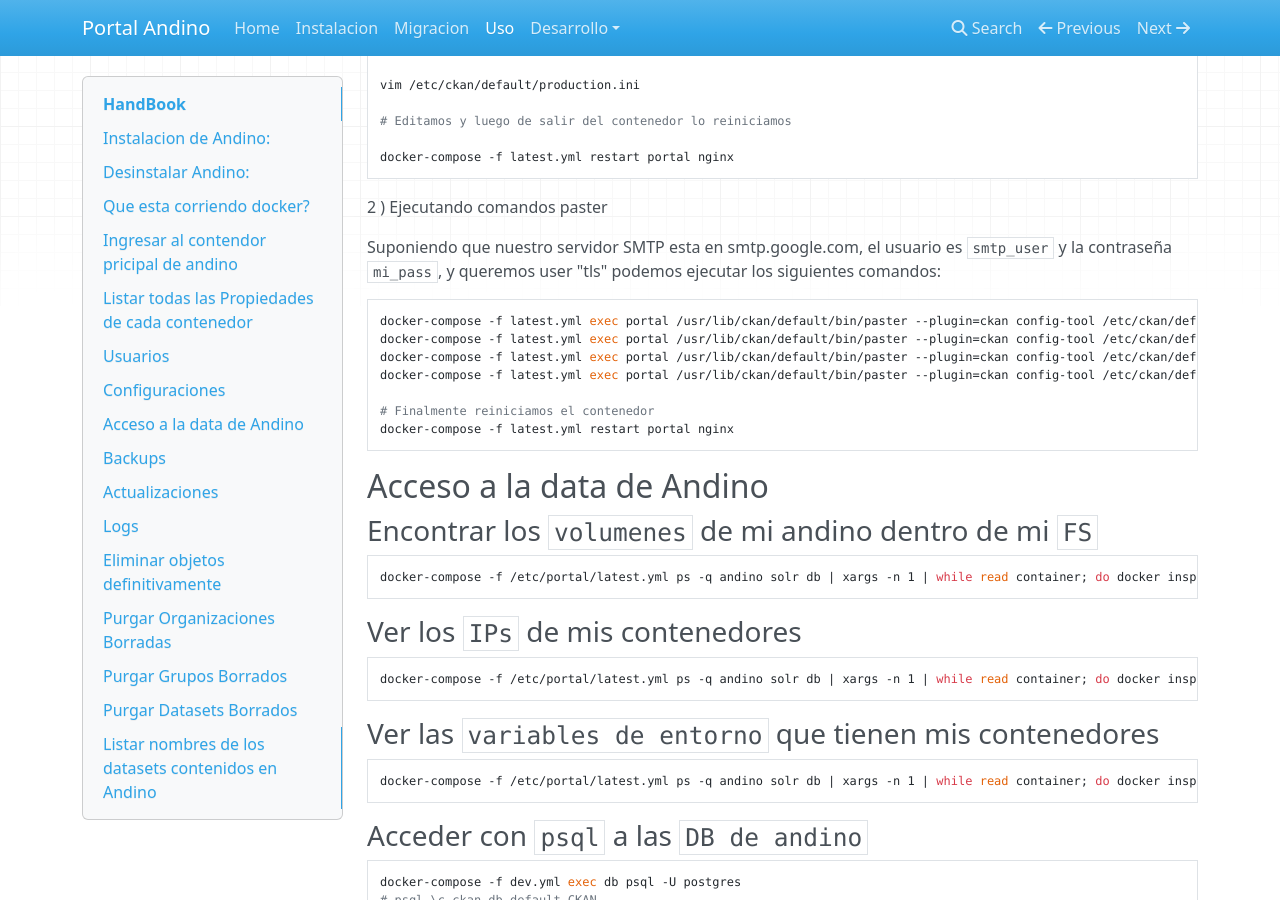
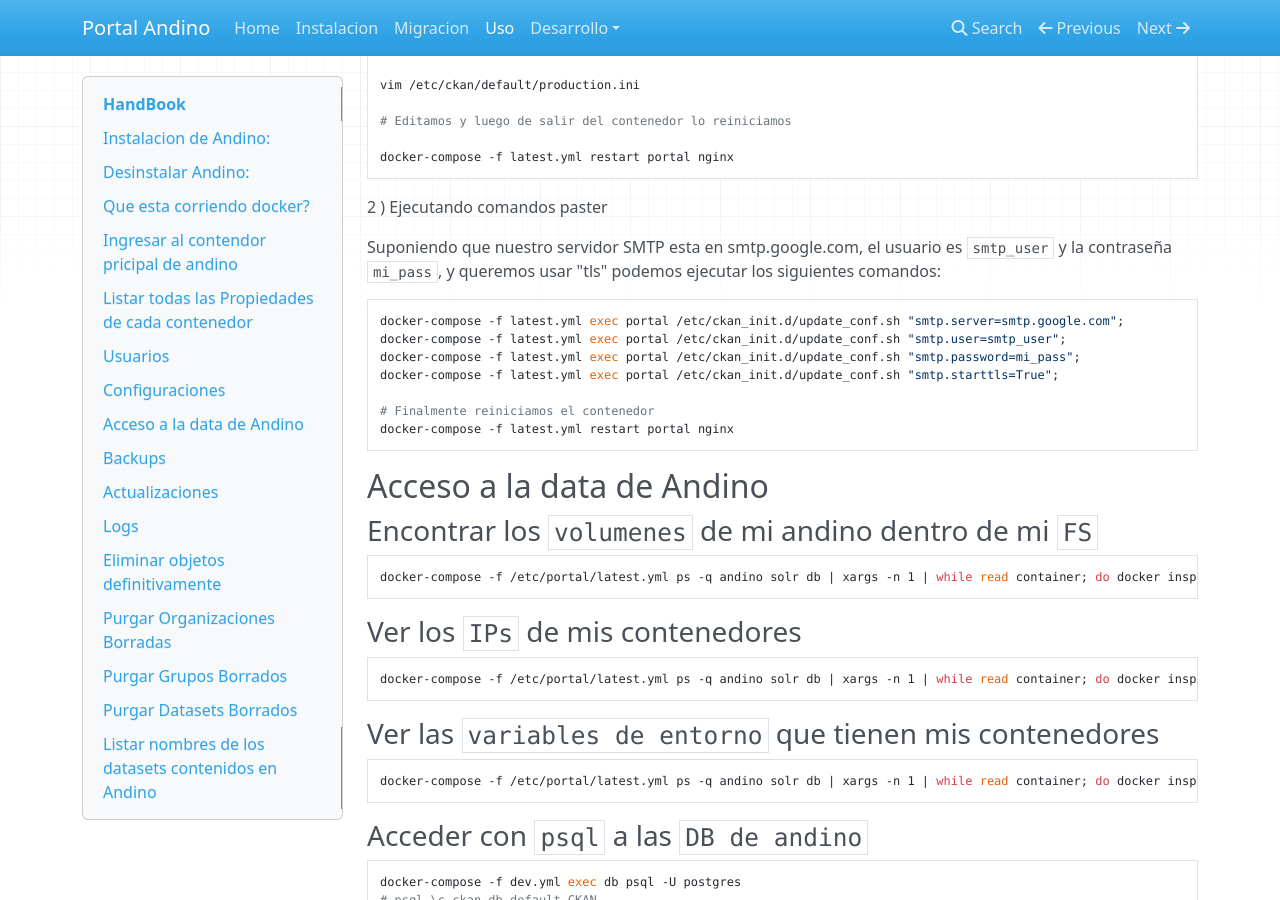
Before and after one commit to datosgobar/portal-andino, an MkDocs documentation site: the page built from docs/setup/usage.md, in a window 1280 px wide and 900 px high, scrolled down 3288 px. Built offline with MkDocs 1.6.1, drawn with Linux system fonts in a browser that asks for light colours; nearby versions of some CDN libraries; old or Windows-style settings are respelled for this version of MkDocs.

Commit message:
Uso script para simplificar la configuracion
refs:#97

````diff
--- a/docs/setup/usage.md
+++ b/docs/setup/usage.md
@@ -167,13 +167,13 @@ docker-compose -f latest.yml restart portal nginx
 2 ) Ejecutando comandos paster
 
 Suponiendo que nuestro servidor SMTP esta en smtp.google.com, el usuario es `smtp_user`
-y la contraseña `mi_pass`, y queremos user "tls" podemos ejecutar los siguientes comandos:
+y la contraseña `mi_pass`, y queremos usar "tls" podemos ejecutar los siguientes comandos:
 
 ```
-docker-compose -f latest.yml exec portal /usr/lib/ckan/default/bin/paster --plugin=ckan config-tool /etc/ckan/default/production.ini -e "smtp.server=smtp.google.com";
-docker-compose -f latest.yml exec portal /usr/lib/ckan/default/bin/paster --plugin=ckan config-tool /etc/ckan/default/production.ini -e "smtp.user=smtp_user";
-docker-compose -f latest.yml exec portal /usr/lib/ckan/default/bin/paster --plugin=ckan config-tool /etc/ckan/default/production.ini -e "smtp.password=mi_pass";
-docker-compose -f latest.yml exec portal /usr/lib/ckan/default/bin/paster --plugin=ckan config-tool /etc/ckan/default/production.ini -e "smtp.starttls=True";
+docker-compose -f latest.yml exec portal /etc/ckan_init.d/update_conf.sh "smtp.server=smtp.google.com";
+docker-compose -f latest.yml exec portal /etc/ckan_init.d/update_conf.sh "smtp.user=smtp_user";
+docker-compose -f latest.yml exec portal /etc/ckan_init.d/update_conf.sh "smtp.password=mi_pass";
+docker-compose -f latest.yml exec portal /etc/ckan_init.d/update_conf.sh "smtp.starttls=True";
 
 # Finalmente reiniciamos el contenedor
 docker-compose -f latest.yml restart portal nginx
````
